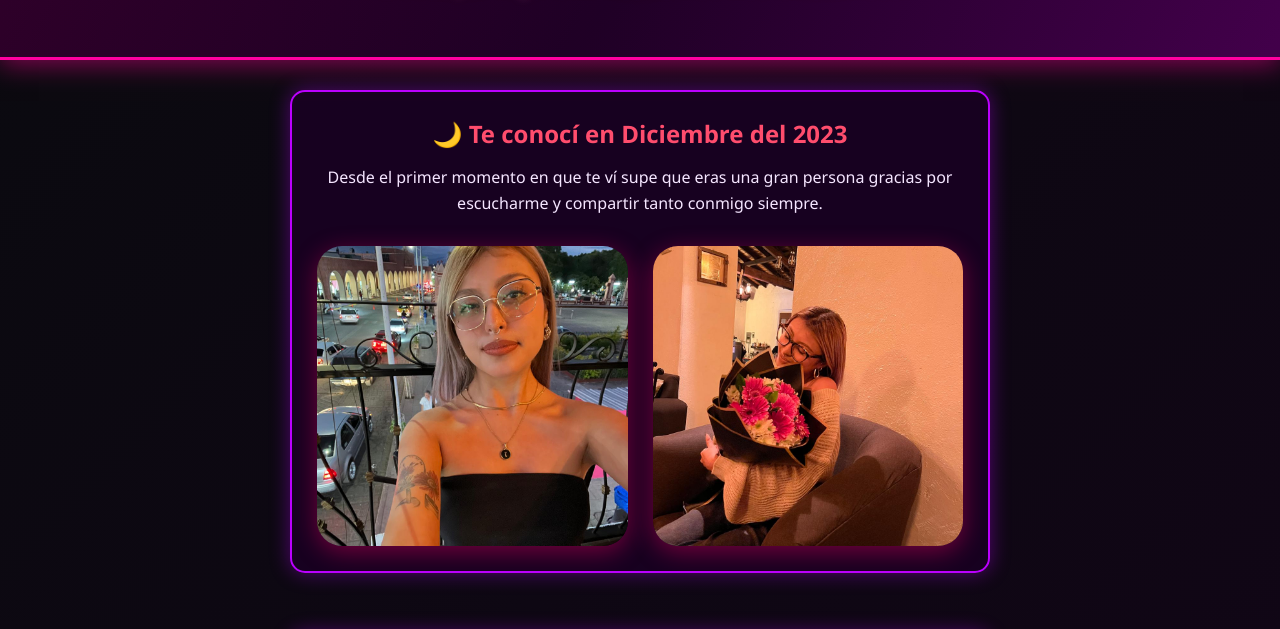
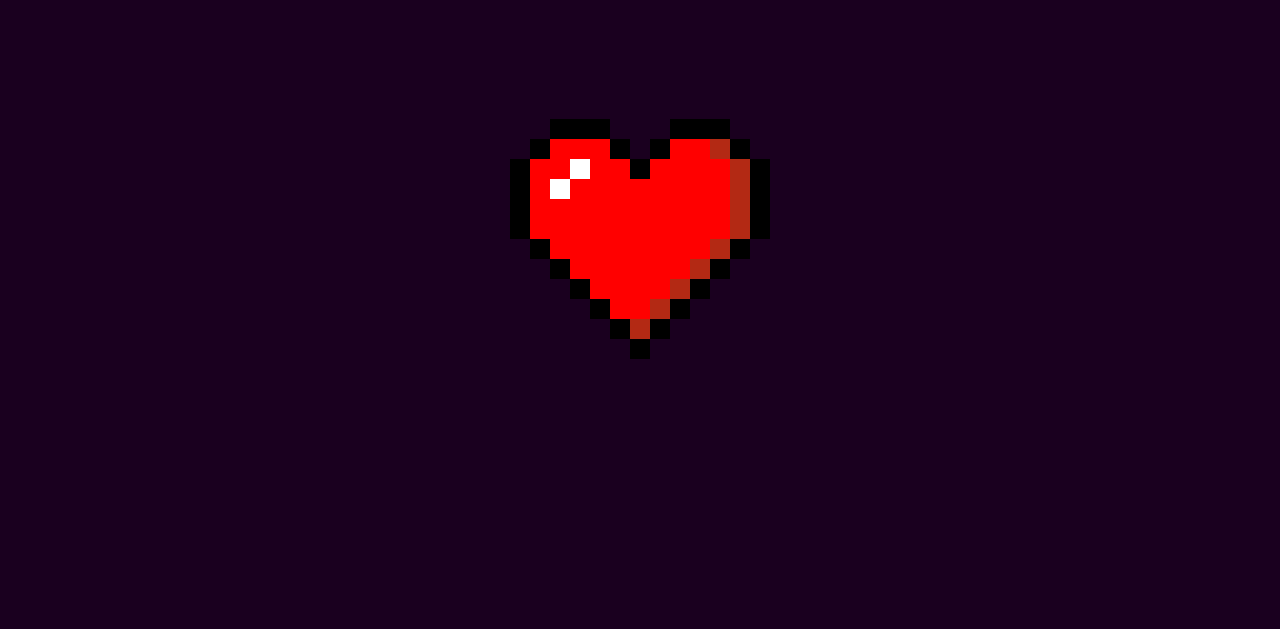
Before and after one commit to Socru/JoanitaPage, a plain HTML site: page index.html in a window 1280 px wide. Shown: the part 171-800 px from the top of the page. Drawn offline with Linux system fonts and the light colour scheme.

Commit message:
Update index.html
loader

```diff
--- a/index.html
+++ b/index.html
@@ -7,6 +7,12 @@
     <link rel="stylesheet" href="style.css">
 </head>
 <body>
+<!-- Loader con corazón pixelado -->
+<div id="loader">
+  <div class="heart position-center"></div>
+</div>
+
+
 
 <header>
     <h1>💖 Para Joana 💖</h1>
```
